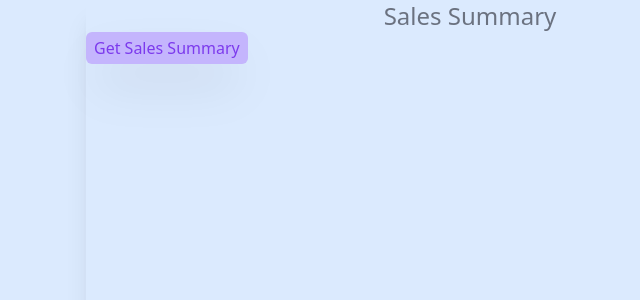
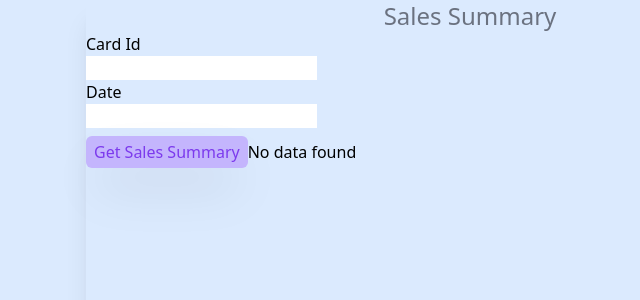
Before and after one commit to rohit1101/Sales-Sheet-Frontend, a React (Create React App) app: page / in a window 1280 px wide. Shown: the top 300 px of the page, without its empty margins (170-810 px from the left). Built offline with nearby package versions, Linux system fonts and the light colour scheme.

Commit message:
Tested /sales query endpoint

```diff
--- a/src/App.js
+++ b/src/App.js
@@ -1,25 +1,35 @@
 import React, { useState } from "react";
 
 function App() {
-  const [salesEntries, setSalesEntries] = useState();
+  const [salesEntries, setSalesEntries] = useState([]);
   const [btnState, setBtnState] = useState(false);
+  const [cardID, setCardId] = useState();
+  const [date, setDate] = useState();
 
   function getSalesEntries() {
-    if (localStorage.getItem("sales")) {
-      setSalesEntries(JSON.parse(localStorage.getItem("sales")));
-      setBtnState(true);
-    } else {
-      fetch(`http://127.0.0.1:3000/sales`)
-        .then((data) => data.json())
-        .then((res) => {
-          setSalesEntries(res);
-          localStorage.setItem("sales", JSON.stringify(res));
-          setBtnState(true);
-        })
-        .catch((e) => console.log("Error:", e));
+    let url = ``;
+    console.log("cardId", cardID, "date", date);
+    if (cardID) {
+      url = `http://127.0.0.1:3000/sales?cardId=${cardID}`;
     }
+    if (date) {
+      url = `http://127.0.0.1:3000/sales?date=${date}`;
+    }
+    fetch(
+      cardID && date
+        ? `http://127.0.0.1:3000/sales?cardId=${cardID}&date=${date}`
+        : url
+    )
+      .then((data) => data.json())
+      .then((res) => {
+        console.log(res);
+        setSalesEntries(res);
+        setBtnState(true);
+      })
+      .catch((e) => console.log("Error:", e));
+    setCardId("");
+    setDate("");
   }
-  console.log(btnState);
 
   return (
     <div className="h-screen bg-blue-100">
@@ -27,6 +37,21 @@ function App() {
         <h1 className="font-sans text-2xl font-medium text-gray-500 text-center">
           Sales Summary
         </h1>
+
+        <label className="block">Card Id</label>
+        <input
+          type="text"
+          value={cardID}
+          onChange={(e) => setCardId(e.target.value)}
+        />
+        <label className="block">Date</label>
+        <input
+          className="block mb-2"
+          value={date}
+          type="text"
+          onChange={(e) => setDate(e.target.value)}
+        />
+
         <button
           onClick={getSalesEntries}
           className="min-w-max-content bg-purple-300 text-purple-600 font-normal hover:bg-purple-200 duration-100 hover:text-purple-800 rounded-md px-2 py-1 shadow-2xl"
@@ -34,7 +59,7 @@ function App() {
           Get Sales Summary
         </button>
 
-        {btnState && (
+        {salesEntries.length ? (
           <>
             <table className="w-full my-2 table-auto bg-green-200 border-collapse border-2 border-green-800">
               <thead>
@@ -66,11 +91,13 @@ function App() {
             <button
               disabled={!btnState}
               onClick={() => setBtnState()}
-              className='"min-w-max-content bg-red-300 text-red-600 font-normal hover:bg-red-100 duration-100 hover:text-red-500 rounded-md px-2 py-1 shadow-2xl"'
+              className="min-w-max-content bg-red-300 text-red-600 font-normal hover:bg-red-100 duration-100 hover:text-red-500 rounded-md px-2 py-1 shadow-2xl"
             >
               Hide
             </button>
           </>
+        ) : (
+          "No data found"
         )}
       </div>
     </div>
```
